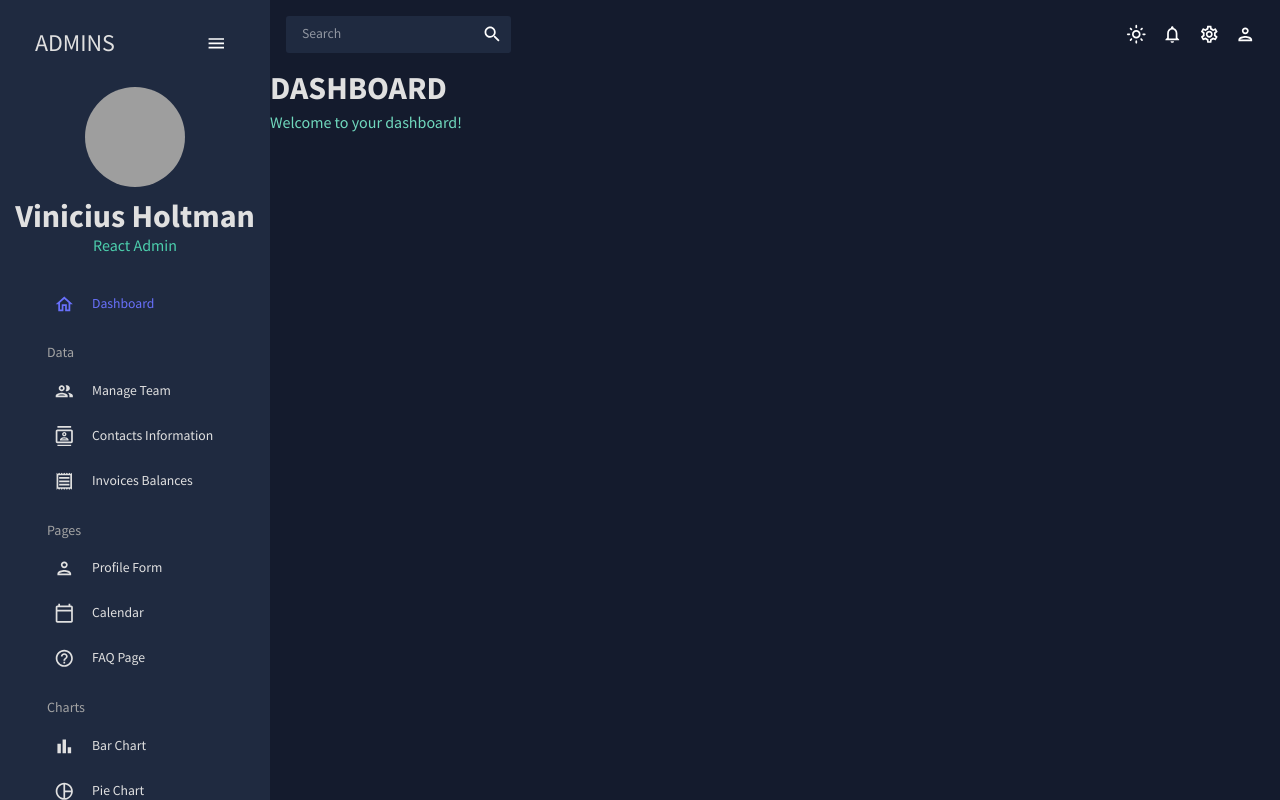
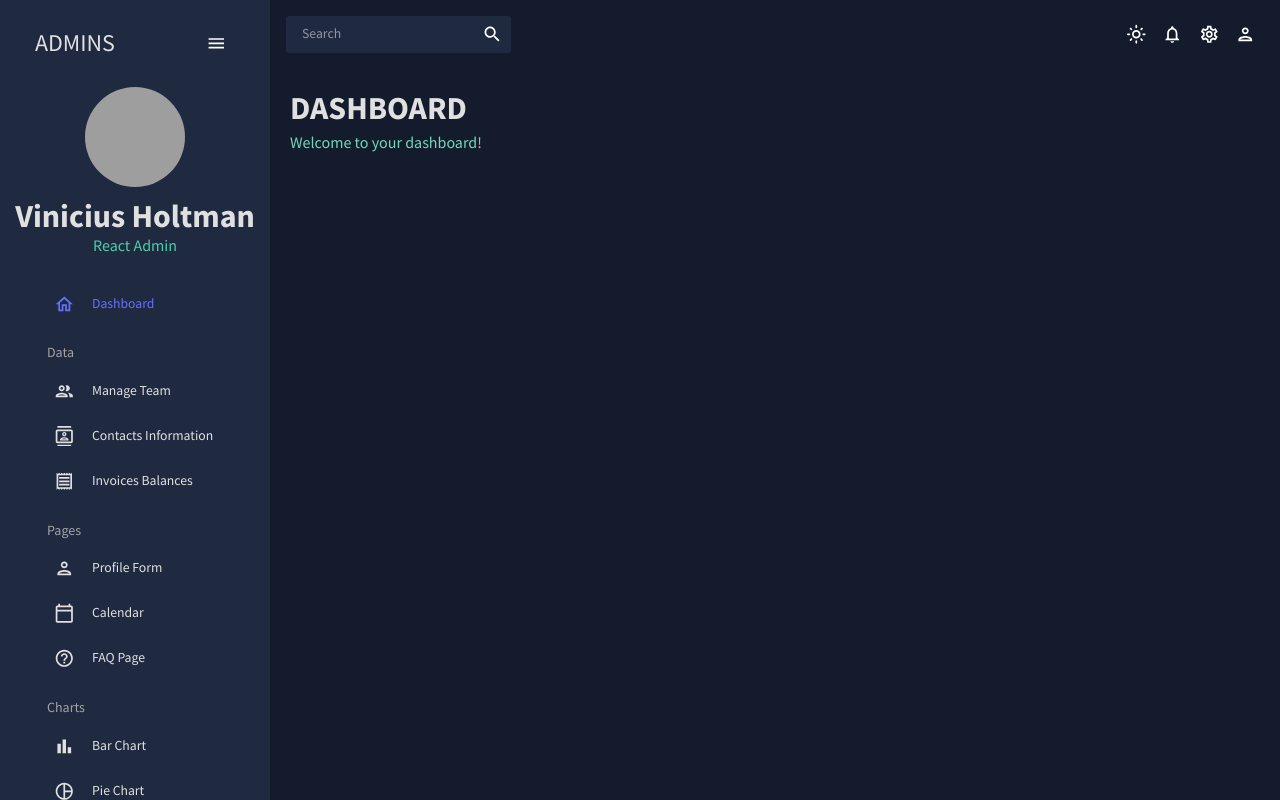
Before and after one commit to Vinicius-Holtman/react-admin, a React (Vite) app: page / in a window 1280 px wide. Built offline with nearby package versions, Linux system fonts and the light colour scheme; grey boxes are pictures that could not be loaded.

Commit message:
Implemented component header in dashboard component

```diff
--- a/src/scenes/Dashboard/index.tsx
+++ b/src/scenes/Dashboard/index.tsx
@@ -3,8 +3,10 @@ import { Header } from "../../components/Header";
 
 export function Dashboard() {
   return (
-    <Box>
-      <Header title="DASHBOARD" subtitle="Welcome to your dashboard!" />
+    <Box m="20px">
+      <Box display="flex" justifyContent="space-between" alignItems="center">
+        <Header title="DASHBOARD" subtitle="Welcome to your dashboard!" />
+      </Box>
     </Box>
   )
 }
```
